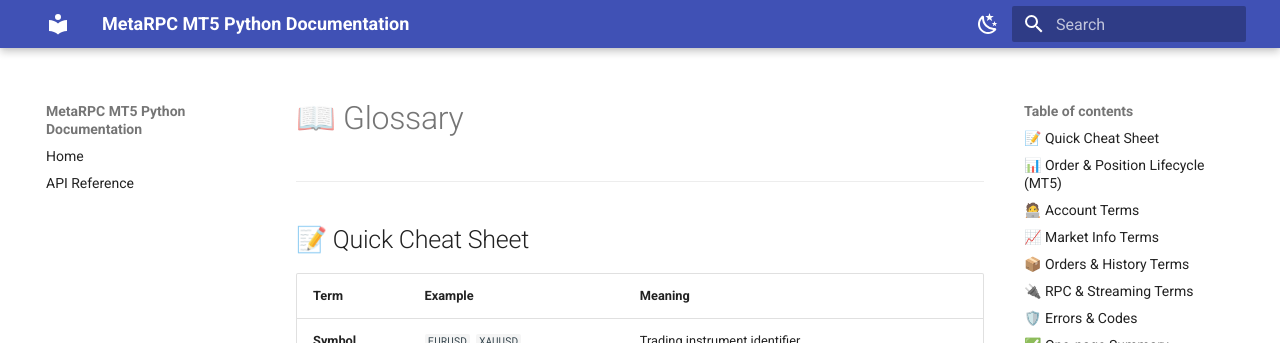
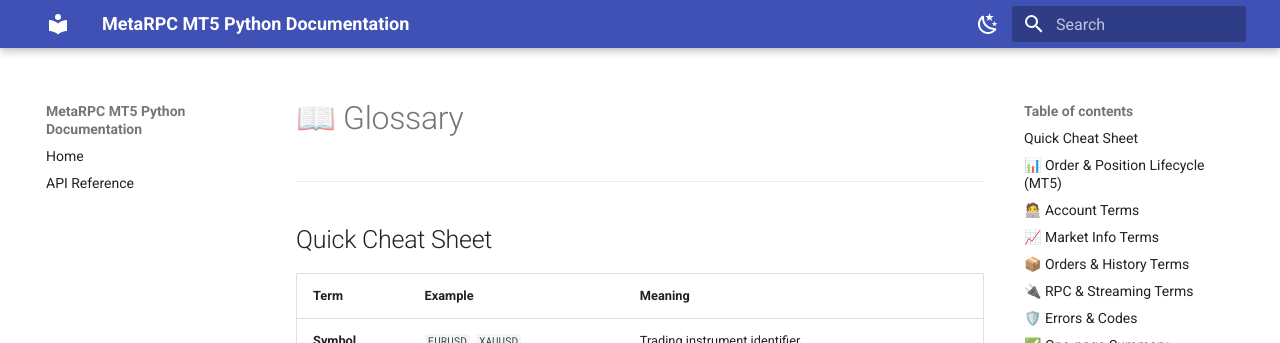
Before and after one commit to MetaRPC/PyMT5, an MkDocs documentation site: the page built from docs/I_want_to_add/Glossary.md, in a window 1280 px wide and 900 px high. Shown: the top 343 px of the window. Built offline with MkDocs 1.6.1 and Material for MkDocs 9.7.7, drawn with Linux system fonts in a browser that asks for light colours.

```diff
--- a/docs/I_want_to_add/Glossary.md
+++ b/docs/I_want_to_add/Glossary.md
@@ -2,7 +2,7 @@
 
 ---
 
-## 📝 Quick Cheat Sheet
+## Quick Cheat Sheet
 
 | Term             | Example                              | Meaning                                                  |
 | ---------------- | ------------------------------------ | -------------------------------------------------------- |
```
